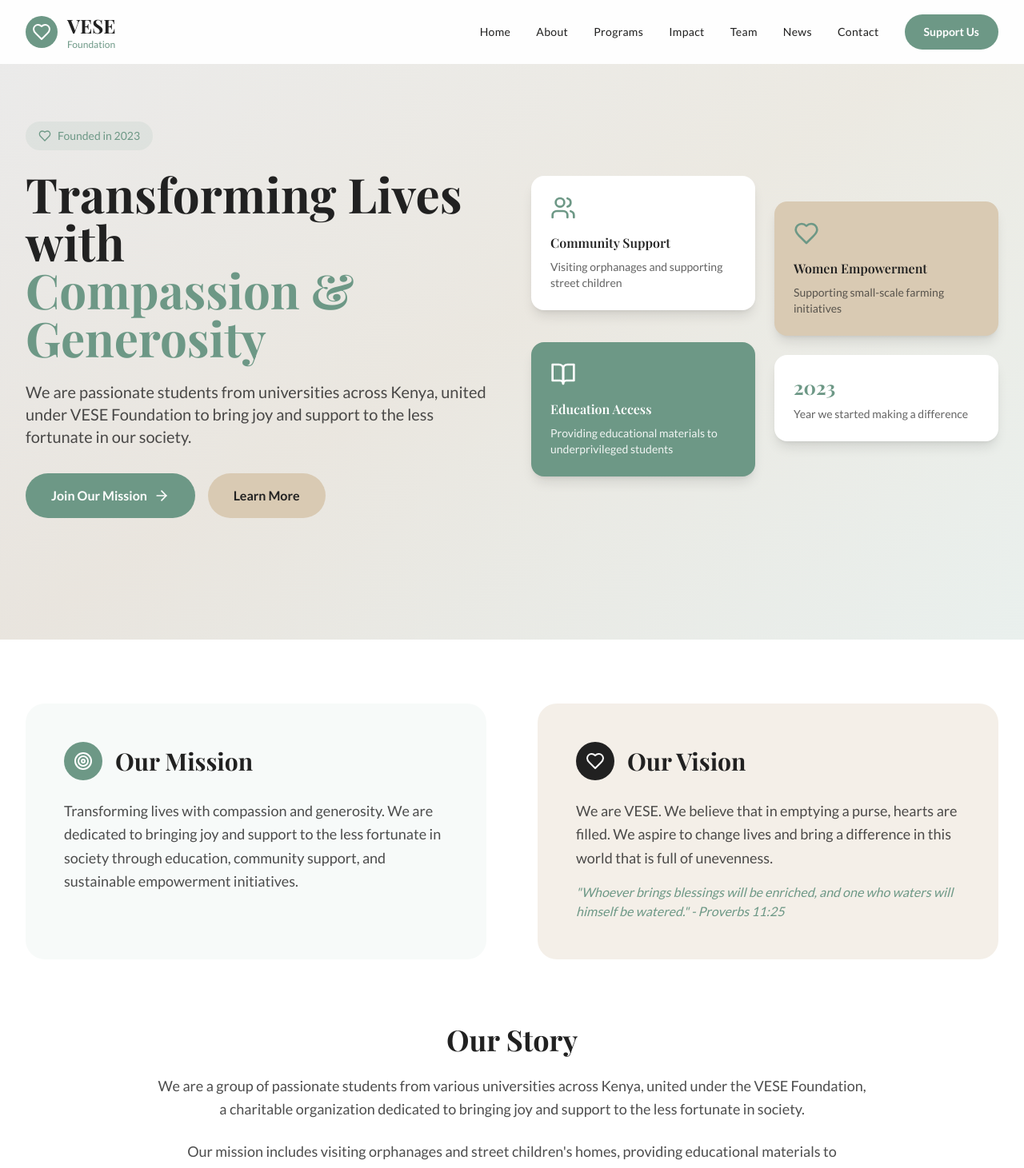
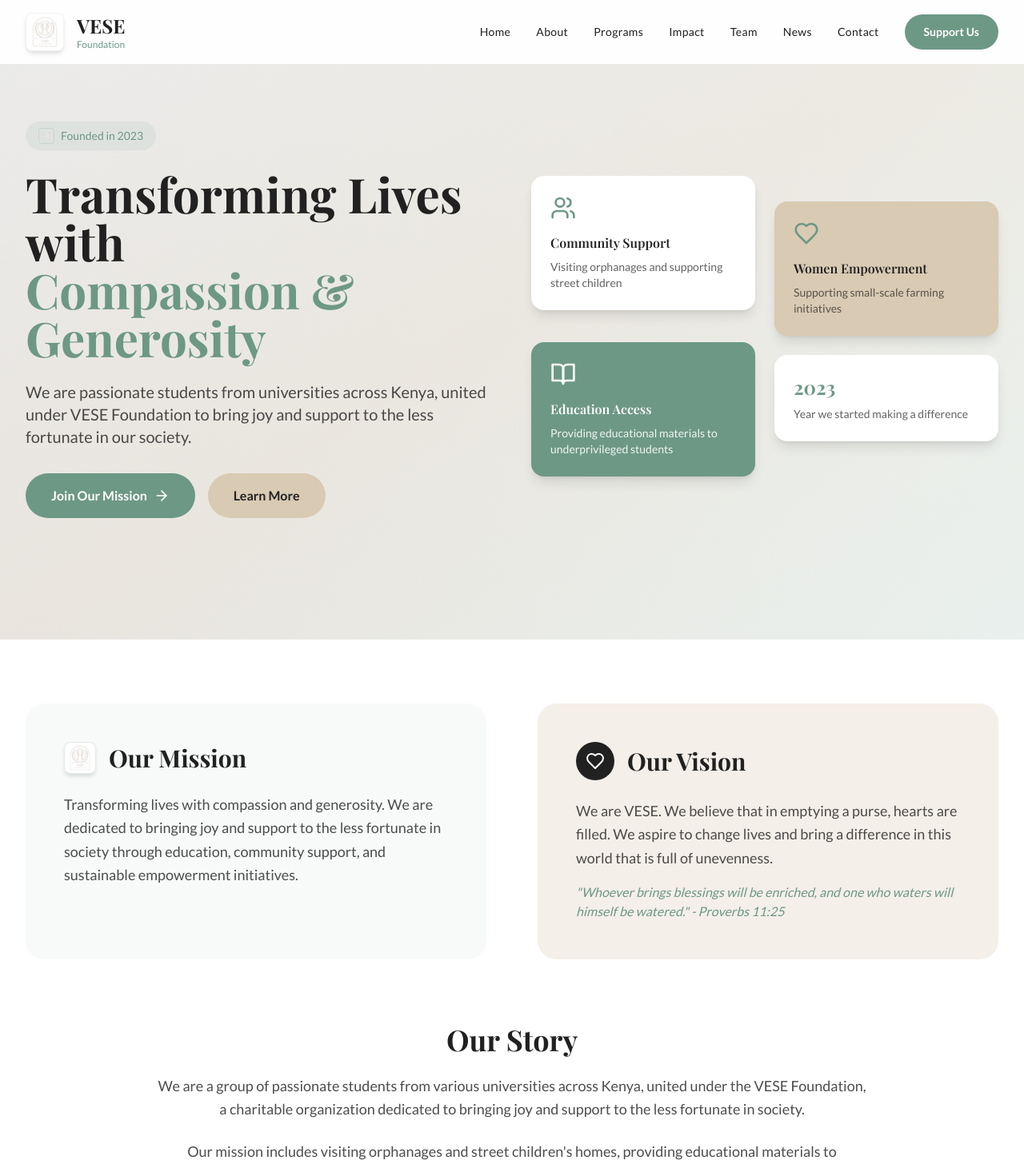
Before and after one commit to 6enard/vese, a React (Vite) app: page / in a window 1280 px wide. Shown: the top 1461 px of the page at 80% size. Built offline with nearby package versions, Linux system fonts and the light colour scheme.

Commit message:
Implement logo2.png across the website

```diff
--- a/src/components/About.tsx
+++ b/src/components/About.tsx
@@ -9,9 +9,11 @@ export default function About() {
         <div className="grid lg:grid-cols-2 gap-16 mb-20">
           <div className="bg-sage/5 p-8 lg:p-12 rounded-3xl">
             <div className="flex items-center mb-6">
-              <div className="bg-sage p-3 rounded-full mr-4">
-                <Target className="h-6 w-6 text-white" />
-              </div>
+              <img
+                src="/logo2.png"
+                alt="VESE Foundation"
+                className="h-10 w-auto object-contain mr-4 rounded-lg shadow-md border border-sage/20 bg-white"
+              />
               <h2 className="text-3xl font-bold text-charcoal font-playfair">Our Mission</h2>
             </div>
             <p className="text-lg text-charcoal/80 leading-relaxed font-lato">
--- a/src/components/Contact.tsx
+++ b/src/components/Contact.tsx
@@ -139,7 +139,14 @@ export default function Contact() {
             </div>
 
             <div className="mt-12 bg-gradient-to-br from-sage to-sage/80 rounded-3xl p-8 text-white">
-              <h4 className="text-xl font-bold mb-3 font-playfair">Ready to Make an Impact?</h4>
+              <div className="flex items-center mb-4">
+                <img
+                  src="/logo2.png"
+                  alt="VESE Foundation"
+                  className="h-8 w-auto object-contain mr-3 rounded shadow-md border border-white/30 bg-white/95"
+                />
+                <h4 className="text-xl font-bold font-playfair">Ready to Make an Impact?</h4>
+              </div>
               <p className="mb-6 text-white/90 font-lato">
                 Join our community of student changemakers and help us transform lives
                 across Kenya through education and empowerment.
--- a/src/components/Footer.tsx
+++ b/src/components/Footer.tsx
@@ -8,9 +8,13 @@ export default function Footer() {
         <div className="grid md:grid-cols-2 lg:grid-cols-4 gap-8">
           {/* Brand */}
           <div className="lg:col-span-1">
-            <div className="flex items-center space-x-3 mb-6">
-              <div className="bg-sage p-2 rounded-full">
-                <Heart className="h-6 w-6 text-white" />
+            <div className="flex items-center space-x-4 mb-6">
+              <div className="relative">
+                <img
+                  src="/logo2.png"
+                  alt="VESE Foundation Logo"
+                  className="h-10 w-auto object-contain rounded-lg shadow-lg border border-white/20 bg-white/95"
+                />
               </div>
               <div>
                 <span className="text-xl font-bold font-playfair">VESE</span>
--- a/src/components/Header.tsx
+++ b/src/components/Header.tsx
@@ -29,9 +29,13 @@ export default function Header() {
     }`}>
       <nav className="max-w-7xl mx-auto px-4 sm:px-6 lg:px-8">
         <div className="flex justify-between items-center h-20">
-          <div className="flex items-center space-x-3">
-            <div className="bg-sage p-2 rounded-full">
-              <Heart className="h-6 w-6 text-white" />
+          <div className="flex items-center space-x-4">
+            <div className="relative">
+              <img
+                src="/logo2.png"
+                alt="VESE Foundation Logo"
+                className="h-12 w-auto object-contain rounded-lg shadow-md border border-gray-200/50 bg-white"
+              />
             </div>
             <div>
               <span className="text-2xl font-bold text-charcoal font-playfair">VESE</span>
--- a/src/components/Hero.tsx
+++ b/src/components/Hero.tsx
@@ -11,7 +11,11 @@ export default function Hero() {
           {/* Content */}
           <div className="text-center lg:text-left">
             <div className="inline-flex items-center bg-sage/10 px-4 py-2 rounded-full mb-6">
-              <Heart className="h-4 w-4 text-sage mr-2" />
+              <img
+                src="/logo2.png"
+                alt="VESE Foundation"
+                className="h-5 w-auto object-contain mr-2 rounded border border-sage/20"
+              />
               <span className="text-sage font-lato font-medium text-sm">Founded in 2023</span>
             </div>
 
--- a/src/components/Impact.tsx
+++ b/src/components/Impact.tsx
@@ -85,7 +85,14 @@ export default function Impact() {
         {/* Call to Action */}
         <div className="mt-16 text-center">
           <div className="bg-white/10 backdrop-blur-sm rounded-3xl p-8 lg:p-12 border border-white/20">
-            <h3 className="text-3xl font-bold text-white mb-4 font-playfair">Be Part of Our Story</h3>
+            <div className="flex items-center justify-center mb-6">
+              <img
+                src="/logo2.png"
+                alt="VESE Foundation"
+                className="h-12 w-auto object-contain mr-4 rounded-lg shadow-lg border border-white/30 bg-white/95"
+              />
+              <h3 className="text-3xl font-bold text-white font-playfair">Be Part of Our Story</h3>
+            </div>
             <p className="text-xl text-white/90 mb-8 font-lato max-w-2xl mx-auto">
               Every contribution, no matter how small, creates ripples of positive change in our communities.
             </p>
--- a/src/components/News.tsx
+++ b/src/components/News.tsx
@@ -123,7 +123,14 @@ export default function News() {
 
             {/* Newsletter Signup */}
             <div className="mt-8 bg-sage rounded-2xl p-6 text-white">
-              <h4 className="font-bold mb-3 font-playfair">Stay Updated</h4>
+              <div className="flex items-center mb-3">
+                <img
+                  src="/logo2.png"
+                  alt="VESE Foundation"
+                  className="h-6 w-auto object-contain mr-2 rounded shadow border border-white/30 bg-white/95"
+                />
+                <h4 className="font-bold font-playfair">Stay Updated</h4>
+              </div>
               <p className="text-sm mb-4 text-white/90 font-lato">Get the latest news and updates delivered to your inbox.</p>
               <div className="flex flex-col space-y-3">
                 <input
--- a/src/components/Programs.tsx
+++ b/src/components/Programs.tsx
@@ -95,7 +95,14 @@ export default function Programs() {
         {/* Call to Action */}
         <div className="mt-16 text-center">
           <div className="bg-sage rounded-3xl p-8 lg:p-12 text-white">
-            <h3 className="text-3xl font-bold mb-4 font-playfair">Ready to Make a Difference?</h3>
+            <div className="flex items-center justify-center mb-6">
+              <img
+                src="/logo2.png"
+                alt="VESE Foundation"
+                className="h-12 w-auto object-contain mr-4 rounded-lg shadow-lg border border-white/30 bg-white/95"
+              />
+              <h3 className="text-3xl font-bold font-playfair">Ready to Make a Difference?</h3>
+            </div>
             <p className="text-xl mb-8 opacity-90 font-lato max-w-2xl mx-auto">
               Join us in our mission to transform lives and create lasting change in communities across Kenya.
             </p>
--- a/src/components/Team.tsx
+++ b/src/components/Team.tsx
@@ -42,7 +42,11 @@ export default function Team() {
       <div className="max-w-7xl mx-auto px-4 sm:px-6 lg:px-8">
         <div className="text-center mb-16">
           <div className="inline-flex items-center bg-sage/10 px-4 py-2 rounded-full mb-6">
-            <Users className="h-4 w-4 text-sage mr-2" />
+            <img
+              src="/logo2.png"
+              alt="VESE Foundation"
+              className="h-5 w-auto object-contain mr-2 rounded border border-sage/20"
+            />
             <span className="text-sage font-lato font-medium text-sm">Student-Led Organization</span>
           </div>
           <h2 className="text-4xl font-bold text-charcoal mb-6 font-playfair">Meet Our Team</h2>
```
